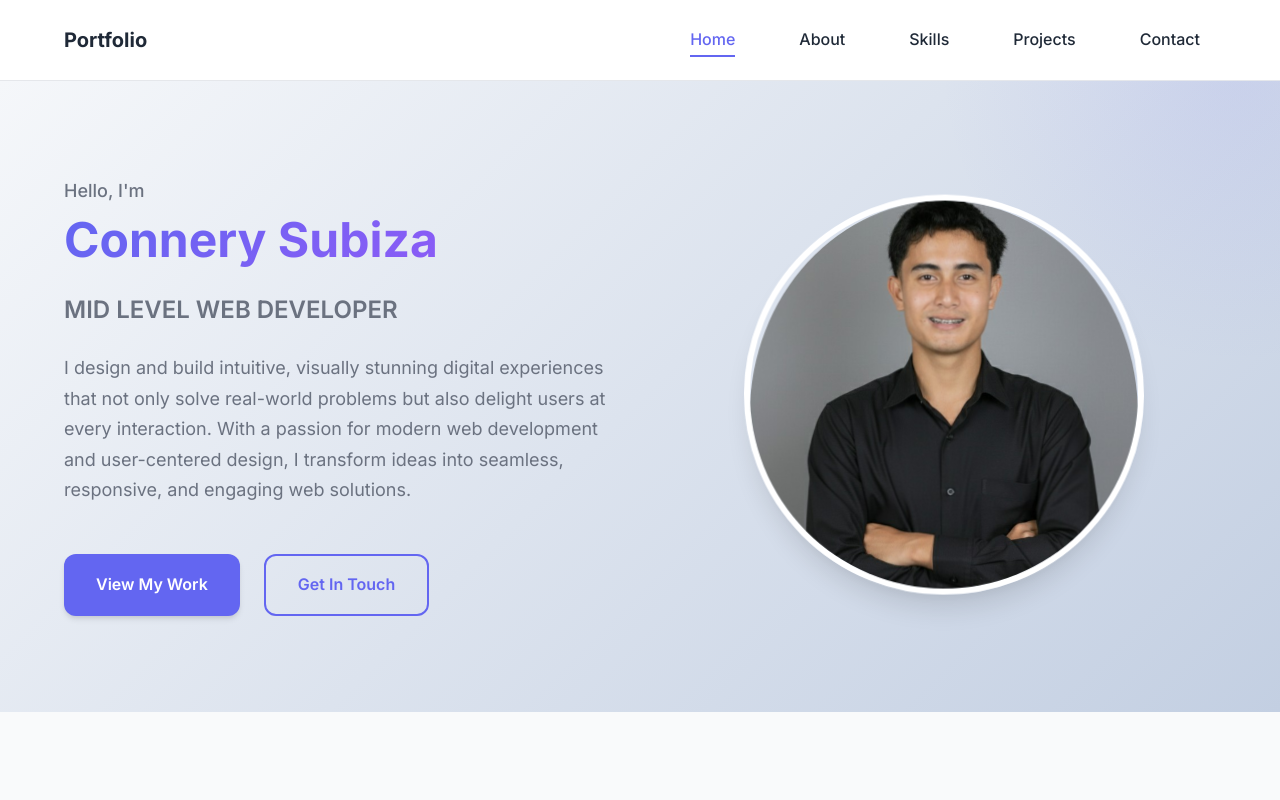
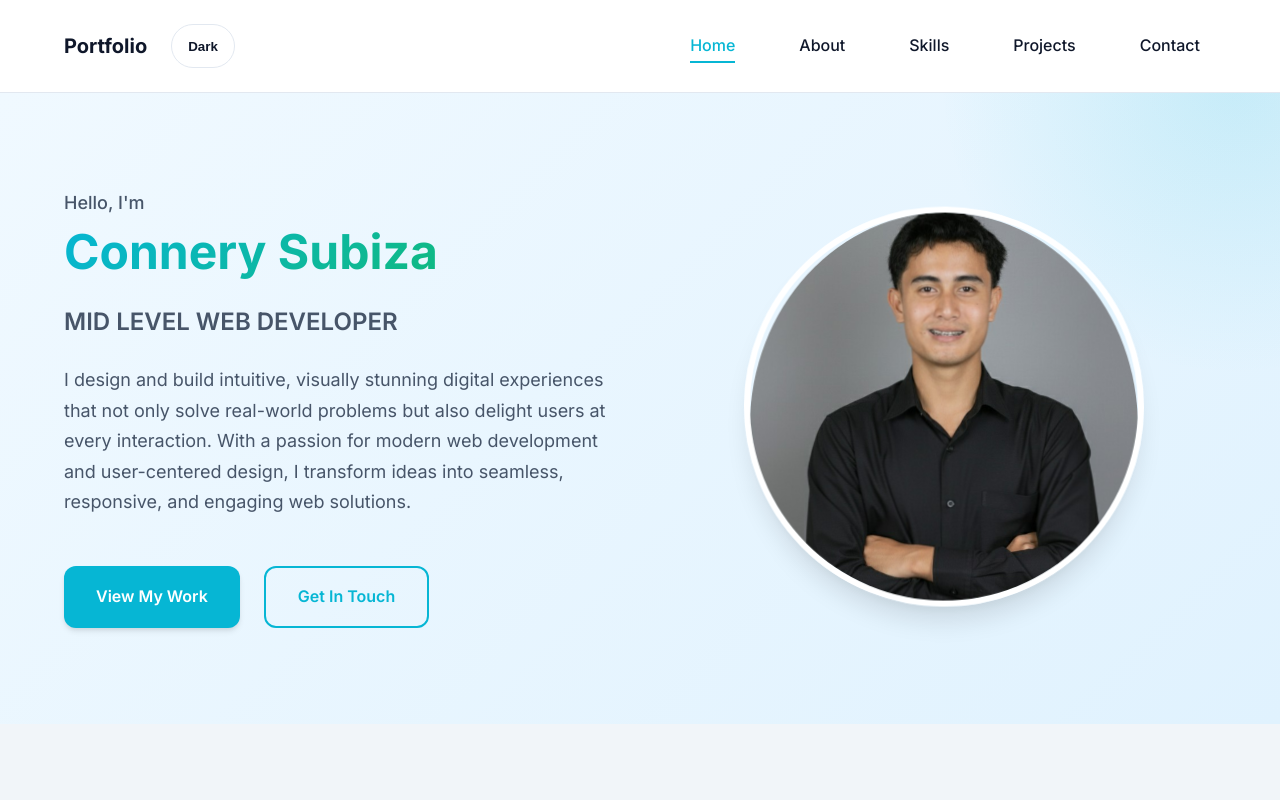
Before and after one commit to ZakhaevCON/portfolio, a plain HTML site: page index.html in a window 1280 px wide. Shown: the top 800 px of the page. Drawn offline with Linux system fonts and the light colour scheme.

Commit message:
dark mode commit

```diff
--- a/index.html
+++ b/index.html
@@ -24,6 +24,7 @@
                     <span></span>
                     <span></span>
                 </button>
+                    <button class="theme-toggle" id="themeToggle" type="button" aria-label="Toggle dark mode" aria-pressed="false">Dark</button>
                 <ul class="nav-menu" id="navMenu">
                     <li><a href="#home" class="nav-link">Home</a></li>
                     <li><a href="#about" class="nav-link">About</a></li>
--- a/script.js
+++ b/script.js
@@ -280,6 +280,50 @@
     }
 
     // ============================================
+    // Theme Toggle (Light/Dark)
+    // ============================================
+    function initThemeToggle() {
+        const themeToggle = document.getElementById('themeToggle');
+        if (!themeToggle) return;
+
+        const root = document.documentElement;
+
+        function applyTheme(theme) {
+            const isDark = theme === 'dark';
+            root.setAttribute('data-theme', isDark ? 'dark' : 'light');
+            themeToggle.setAttribute('aria-pressed', isDark ? 'true' : 'false');
+            themeToggle.textContent = isDark ? 'Light' : 'Dark';
+        }
+
+        let storedTheme = null;
+        try {
+            storedTheme = localStorage.getItem('theme');
+        } catch (e) {
+            // Ignore storage errors (private mode, blocked cookies, etc.)
+        }
+
+        const prefersDark = window.matchMedia && window.matchMedia('(prefers-color-scheme: dark)').matches;
+        const initialTheme = storedTheme === 'dark' || storedTheme === 'light'
+            ? storedTheme
+            : (prefersDark ? 'dark' : 'light');
+
+        applyTheme(initialTheme);
+
+        themeToggle.addEventListener('click', function() {
+            const currentTheme = root.getAttribute('data-theme') || 'light';
+            const nextTheme = currentTheme === 'dark' ? 'light' : 'dark';
+
+            applyTheme(nextTheme);
+
+            try {
+                localStorage.setItem('theme', nextTheme);
+            } catch (e) {
+                // Ignore storage errors
+            }
+        });
+    }
+
+    // ============================================
     // Initialize All Functions
     // ============================================
     function init() {
@@ -290,6 +334,7 @@
         }
 
         // Initialize all features
+        initThemeToggle();
         initMobileMenu();
         initSmoothScroll();
         initNavbarScroll();
--- a/styles.css
+++ b/styles.css
@@ -3,20 +3,29 @@
    ============================================ */
 :root {
     /* Colors - High contrast for accessibility */
-    --color-primary: #6366f1;
-    --color-primary-dark: #4f46e5;
-    --color-primary-light: #818cf8;
-    --color-secondary: #8b5cf6;
-    --color-accent: #ec4899;
-    --color-text: #1f2937;
-    --color-text-light: #6b7280;
-    --color-text-muted: #9ca3af;
+    --color-primary: #06b6d4;
+    --color-primary-dark: #0891b2;
+    --color-primary-light: #67e8f9;
+    --color-secondary: #10b981;
+    --color-accent: #f59e0b;
+
+    --color-primary-rgb: 6, 182, 212;
+    --color-secondary-rgb: 16, 185, 129;
+
+    --color-text: #0f172a;
+    --color-text-light: #475569;
+    --color-text-muted: #64748b;
     --color-bg: #ffffff;
-    --color-bg-light: #f9fafb;
+    --color-bg-light: #f1f5f9;
     --color-bg-dark: #111827;
-    --color-border: #e5e7eb;
+    --color-border: #e2e8f0;
     --color-success: #10b981;
     --color-error: #ef4444;
+
+    --color-navbar-bg: rgba(255, 255, 255, 0.95);
+    --color-hero-bg-start: #f0f9ff;
+    --color-hero-bg-end: #e0f2fe;
+    --color-image-ring: #ffffff;
 
     /* Typography */
     --font-primary: 'Inter', -apple-system, BlinkMacSystemFont, 'Segoe UI', sans-serif;
@@ -64,6 +73,42 @@
     --z-sticky: 1020;
     --z-fixed: 1030;
     --z-modal: 1040;
+}
+
+/* ============================================
+   Dark Theme
+   ============================================ */
+html[data-theme="dark"] {
+    --color-text: #e5e7eb;
+    --color-text-light: #cbd5e1;
+    --color-text-muted: #94a3b8;
+    --color-bg: #0b1220;
+    --color-bg-light: #0f1b2d;
+    --color-bg-dark: #070f1a;
+    --color-border: rgba(255, 255, 255, 0.12);
+
+    --color-navbar-bg: rgba(11, 18, 32, 0.78);
+    --color-hero-bg-start: #06141f;
+    --color-hero-bg-end: #0b1b2b;
+    --color-image-ring: rgba(103, 232, 249, 0.28);
+}
+
+/* Auto-dark when user hasn't explicitly set light theme */
+@media (prefers-color-scheme: dark) {
+    html:not([data-theme="light"]) {
+        --color-text: #e5e7eb;
+        --color-text-light: #cbd5e1;
+        --color-text-muted: #94a3b8;
+        --color-bg: #0b1220;
+        --color-bg-light: #0f1b2d;
+        --color-bg-dark: #070f1a;
+        --color-border: rgba(255, 255, 255, 0.12);
+
+        --color-navbar-bg: rgba(11, 18, 32, 0.78);
+        --color-hero-bg-start: #06141f;
+        --color-hero-bg-end: #0b1b2b;
+        --color-image-ring: rgba(103, 232, 249, 0.28);
+    }
 }
 
 /* ============================================
@@ -169,7 +214,7 @@ a:hover {
     position: sticky;
     top: 0;
     z-index: var(--z-sticky);
-    background-color: rgba(255, 255, 255, 0.95);
+    background-color: var(--color-navbar-bg);
     backdrop-filter: blur(10px);
     border-bottom: 1px solid var(--color-border);
     transition: box-shadow var(--transition-base);
@@ -181,8 +226,9 @@ a:hover {
 
 .nav-wrapper {
     display: flex;
-    justify-content: space-between;
+    justify-content: flex-start;
     align-items: center;
+    gap: var(--spacing-md);
     padding: var(--spacing-md) 0;
 }
 
@@ -202,6 +248,34 @@ a:hover {
     list-style: none;
     gap: var(--spacing-lg);
     align-items: center;
+    margin-left: auto;
+}
+
+.theme-toggle {
+    display: inline-flex;
+    align-items: center;
+    justify-content: center;
+    padding: var(--spacing-xs) var(--spacing-sm);
+    min-height: 44px; /* Accessibility: minimum touch target size */
+    border-radius: 999px;
+    border: 1px solid var(--color-border);
+    background-color: transparent;
+    color: var(--color-text);
+    cursor: pointer;
+    position: relative;
+    z-index: var(--z-fixed);
+    font-weight: 600;
+    transition: background-color var(--transition-fast), transform var(--transition-fast), border-color var(--transition-fast);
+}
+
+.theme-toggle:hover {
+    background-color: var(--color-bg-light);
+    border-color: var(--color-primary);
+    transform: translateY(-1px);
+}
+
+.theme-toggle:active {
+    transform: translateY(0);
 }
 
 .nav-link {
@@ -323,7 +397,7 @@ a:hover {
    ============================================ */
 .hero {
     padding: var(--spacing-3xl) 0;
-    background: linear-gradient(135deg, #f5f7fa 0%, #c3cfe2 100%);
+    background: linear-gradient(135deg, var(--color-hero-bg-start) 0%, var(--color-hero-bg-end) 100%);
     position: relative;
     overflow: hidden;
 }
@@ -335,7 +409,7 @@ a:hover {
     right: -20%;
     width: 600px;
     height: 600px;
-    background: radial-gradient(circle, rgba(99, 102, 241, 0.1) 0%, transparent 70%);
+    background: radial-gradient(circle, rgba(var(--color-primary-rgb), 0.14) 0%, transparent 70%);
     border-radius: 50%;
 }
 
@@ -410,7 +484,7 @@ a:hover {
     border-radius: 50%;
     overflow: hidden;
     box-shadow: var(--shadow-xl);
-    border: 6px solid white;
+    border: 6px solid var(--color-image-ring);
     animation: float 6s ease-in-out infinite;
 }
 
@@ -472,7 +546,7 @@ section {
     border-radius: var(--border-radius-xl);
     overflow: hidden;
     box-shadow: var(--shadow-lg);
-    border: 4px solid white;
+    border: 4px solid var(--color-image-ring);
 }
 
 .about-image {
@@ -569,7 +643,7 @@ section {
     display: flex;
     align-items: center;
     justify-content: center;
-    background: linear-gradient(135deg, rgba(99, 102, 241, 0.1), rgba(139, 92, 246, 0.1));
+    background: linear-gradient(135deg, rgba(var(--color-primary-rgb), 0.12), rgba(var(--color-secondary-rgb), 0.12));
     border-radius: var(--border-radius-md);
     transition: transform var(--transition-base);
 }
@@ -752,7 +826,7 @@ section {
     display: flex;
     align-items: center;
     justify-content: center;
-    background-color: rgba(99, 102, 241, 0.1);
+    background-color: rgba(var(--color-primary-rgb), 0.1);
     color: var(--color-primary);
     border-radius: var(--border-radius-md);
 }
@@ -816,7 +890,7 @@ section {
 .form-textarea:focus {
     outline: none;
     border-color: var(--color-primary);
-    box-shadow: 0 0 0 3px rgba(99, 102, 241, 0.1);
+    box-shadow: 0 0 0 3px rgba(var(--color-primary-rgb), 0.12);
 }
 
 .form-textarea {
```
